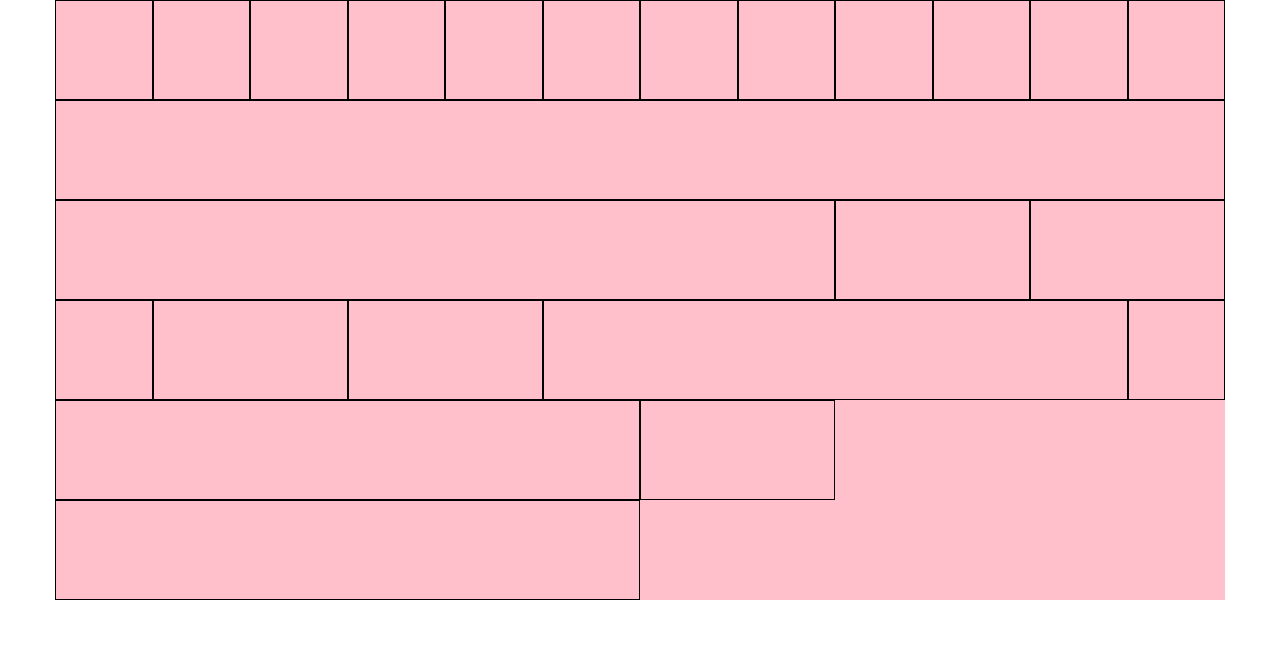
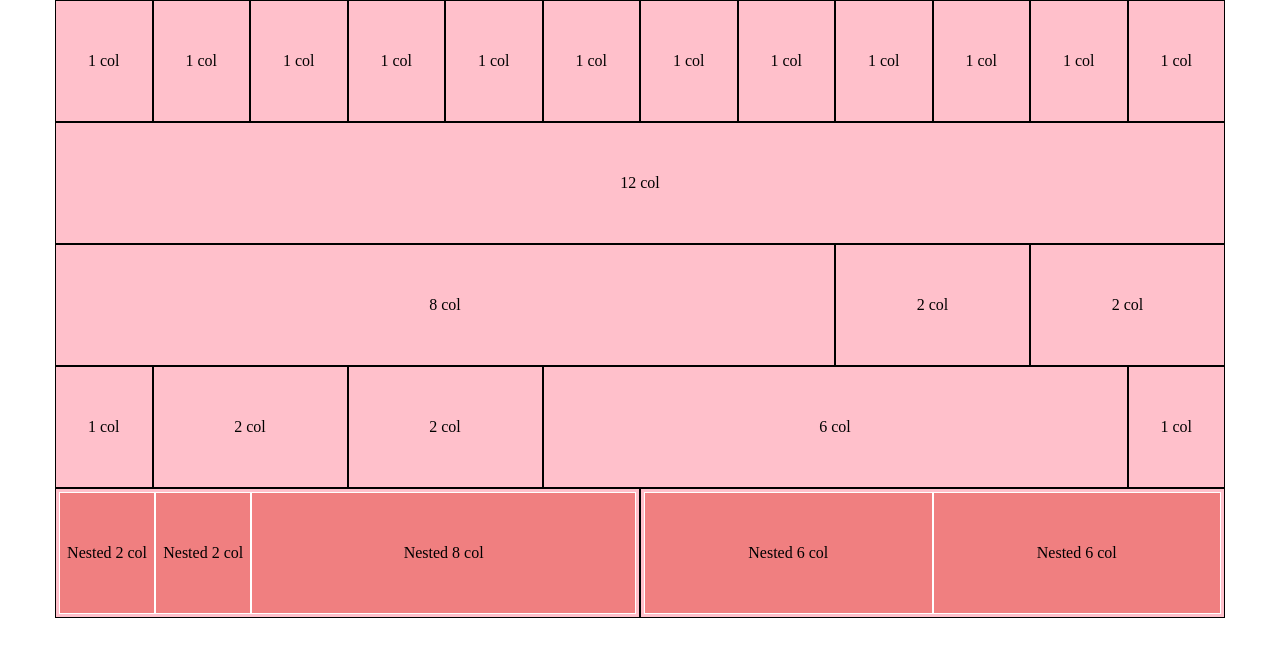
Before and after one commit to RizDoballah/html-css-12bool, a plain HTML site: page index.html in a window 1280 px wide. Drawn offline with Linux system fonts and the light colour scheme.

Commit message:
final commit

```diff
--- a/css/12bool.css
+++ b/css/12bool.css
@@ -1,11 +1,4 @@
 
-.debug .container {
-  background-color: #FFC0CB;
-}
-.debug [class*="col-"] {
-  border: 1px solid black;
-  height: 100px;
-}
 * {
   box-sizing: border-box;
   margin: 0;
--- /dev/null
+++ b/css/style.css
@@ -0,0 +1,16 @@
+.container {
+  background-color: #FFC0CB;
+}
+.container [class*="col-"] {
+  border: 1px solid black;
+  line-height: 120px;
+  vertical-align: middle;
+  text-align: center;
+}
+.container .nested [class*="col-"]{
+  border: 1px solid white;
+}
+.container .nested {
+  background-color: #F07F80;
+  margin: 3px;
+}
--- a/index.html
+++ b/index.html
@@ -3,45 +3,54 @@
   <head>
     <meta charset="utf-8">
     <link rel="stylesheet" href="css/12bool.css">
+    <link rel="stylesheet" href="css/style.css">
     <title>html-css-12bool</title>
   </head>
-  <body class="debug">
+  <body>
     <div class="container">
-      <div class="col-1"></div>
-      <div class="col-1"></div>
-      <div class="col-1"></div>
-      <div class="col-1"></div>
-      <div class="col-1"></div>
-      <div class="col-1"></div>
-      <div class="col-1"></div>
-      <div class="col-1"></div>
-      <div class="col-1"></div>
-      <div class="col-1"></div>
-      <div class="col-1"></div>
-      <div class="col-1"></div>
+      <div class="col-1">1 col</div>
+      <div class="col-1">1 col</div>
+      <div class="col-1">1 col</div>
+      <div class="col-1">1 col</div>
+      <div class="col-1">1 col</div>
+      <div class="col-1">1 col</div>
+      <div class="col-1">1 col</div>
+      <div class="col-1">1 col</div>
+      <div class="col-1">1 col</div>
+      <div class="col-1">1 col</div>
+      <div class="col-1">1 col</div>
+      <div class="col-1">1 col</div>
     </div>
     <div class="container">
-      <div class="col-12"></div>
+      <div class="col-12">12 col</div>
     </div>
     <div class="container">
-      <div class="col-8"></div>
-      <div class="col-2"></div>
-      <div class="col-2"></div>
+      <div class="col-8">8 col</div>
+      <div class="col-2">2 col</div>
+      <div class="col-2">2 col</div>
     </div>
     <div class="container">
-      <div class="col-1"></div>
-      <div class="col-2"></div>
-      <div class="col-2"></div>
-      <div class="col-6"></div>
-      <div class="col-1"></div>
+      <div class="col-1">1 col</div>
+      <div class="col-2">2 col</div>
+      <div class="col-2">2 col</div>
+      <div class="col-6">6 col</div>
+      <div class="col-1">1 col</div>
     </div>
     <div class="container">
-      <div class="col-6"></div>
-        <div class="container">
-          <div class="col-2"></div>
+      <div class="col-6">
+        <div class="container nested">
+          <div class="col-2">Nested 2 col</div>
+          <div class="col-2">Nested 2 col</div>
+          <div class="col-8">Nested 8 col</div>
         </div>
-      <div class="col-6"></div>
-    </div>
+      </div>
+      <div class="col-6">
+        <div class="container nested">
+          <div class="col-6">Nested 6 col</div>
+          <div class="col-6">Nested 6 col</div>
+        </div>
+      </div>
+      </div>
 
 
 
```
